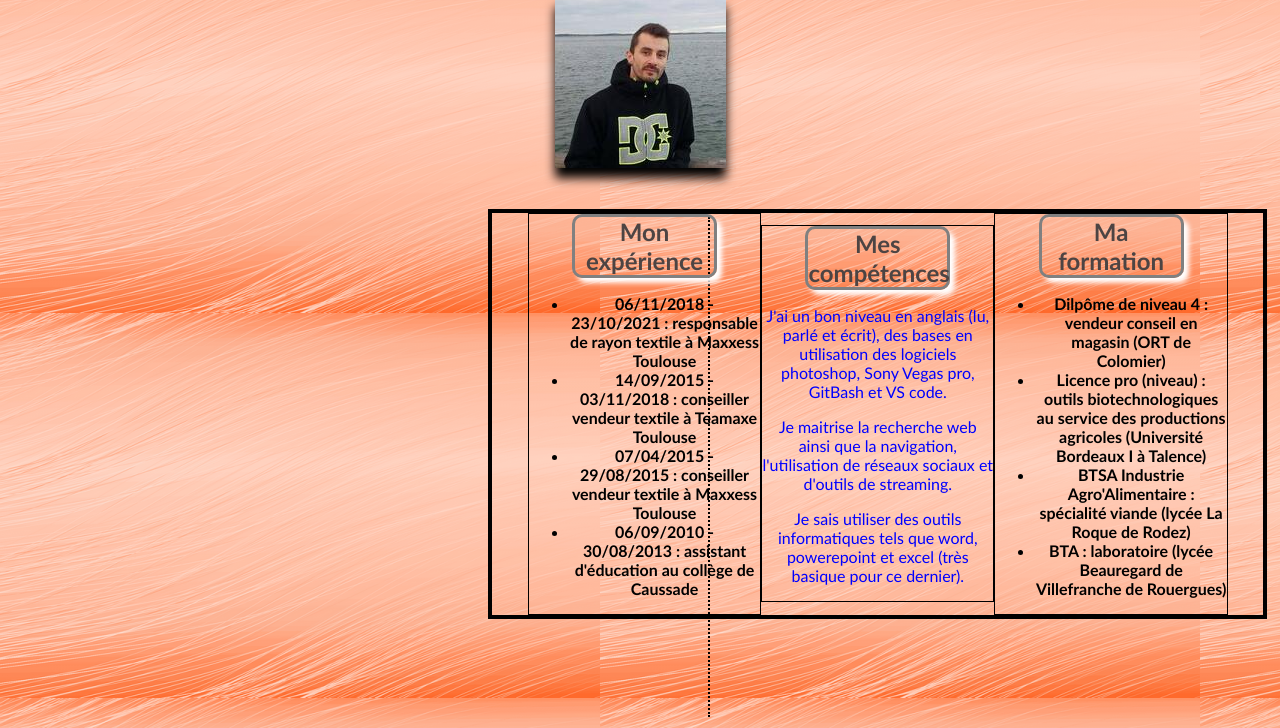
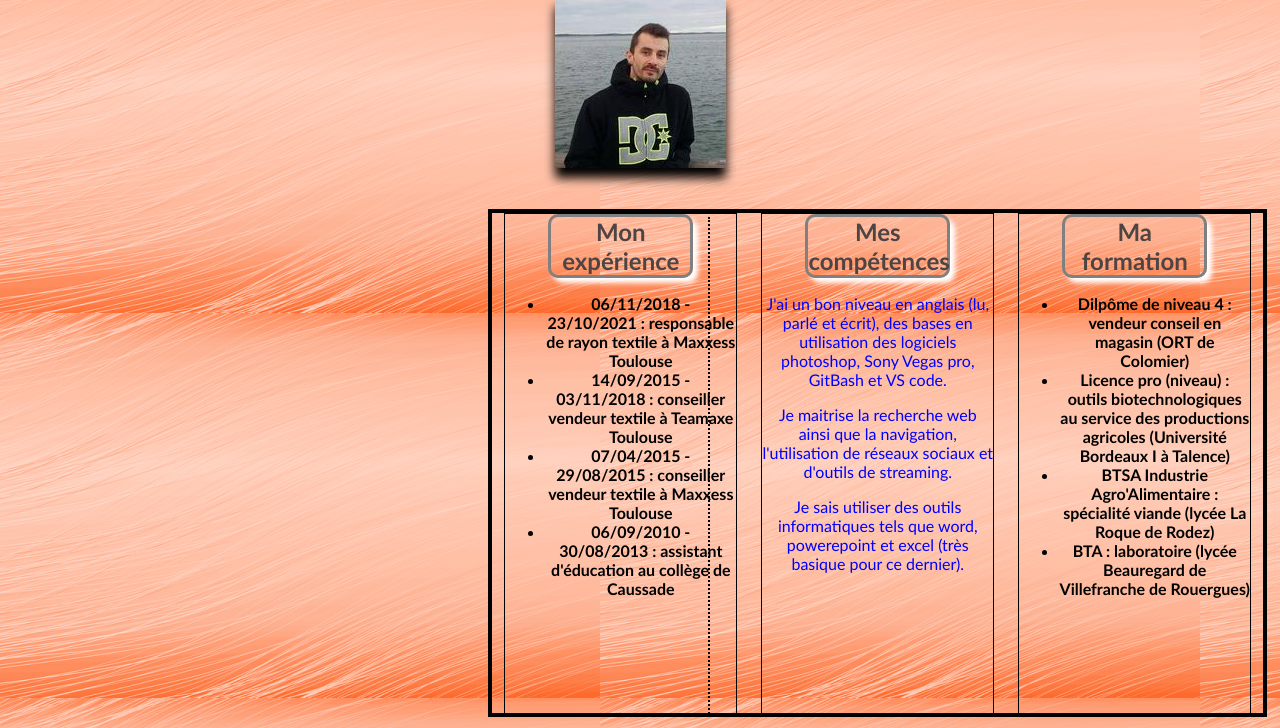
Before and after one commit to 7h0ma5Thomas/cv, a plain HTML site: page index.html in a window 1280 px wide. Shown: the part 72-800 px from the top of the page. Drawn offline with Linux system fonts and the light colour scheme.

Commit message:
finalisation

```diff
--- a/style.css
+++ b/style.css
@@ -58,19 +58,22 @@ section
 	border: solid black 4px;
 	position: relative;
 	width: 61%;
+	height: 500px;
 	margin-left: 38%;
 	margin-top: 3%;
 	display: flex;
 	flex-direction: row;
 	flex-wrap: wrap;
 	justify-content: center;
-	align-items: center;
+	align-items:center;
 	padding: 0%;
+	text-align: justify;
 }
 
 article
 {
 	border: solid black 1px;
 	width: 30%;
-
+	height: 500px;
+	margin:auto
 }
```
